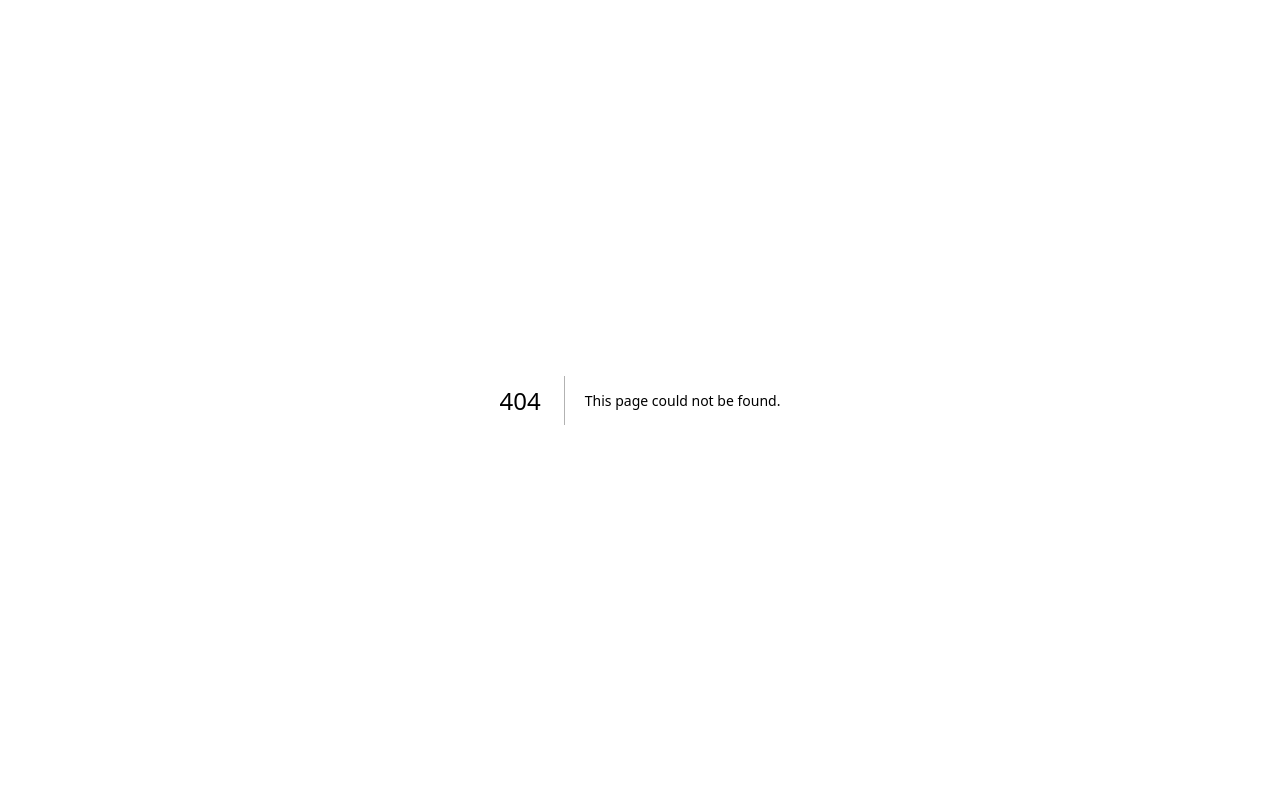
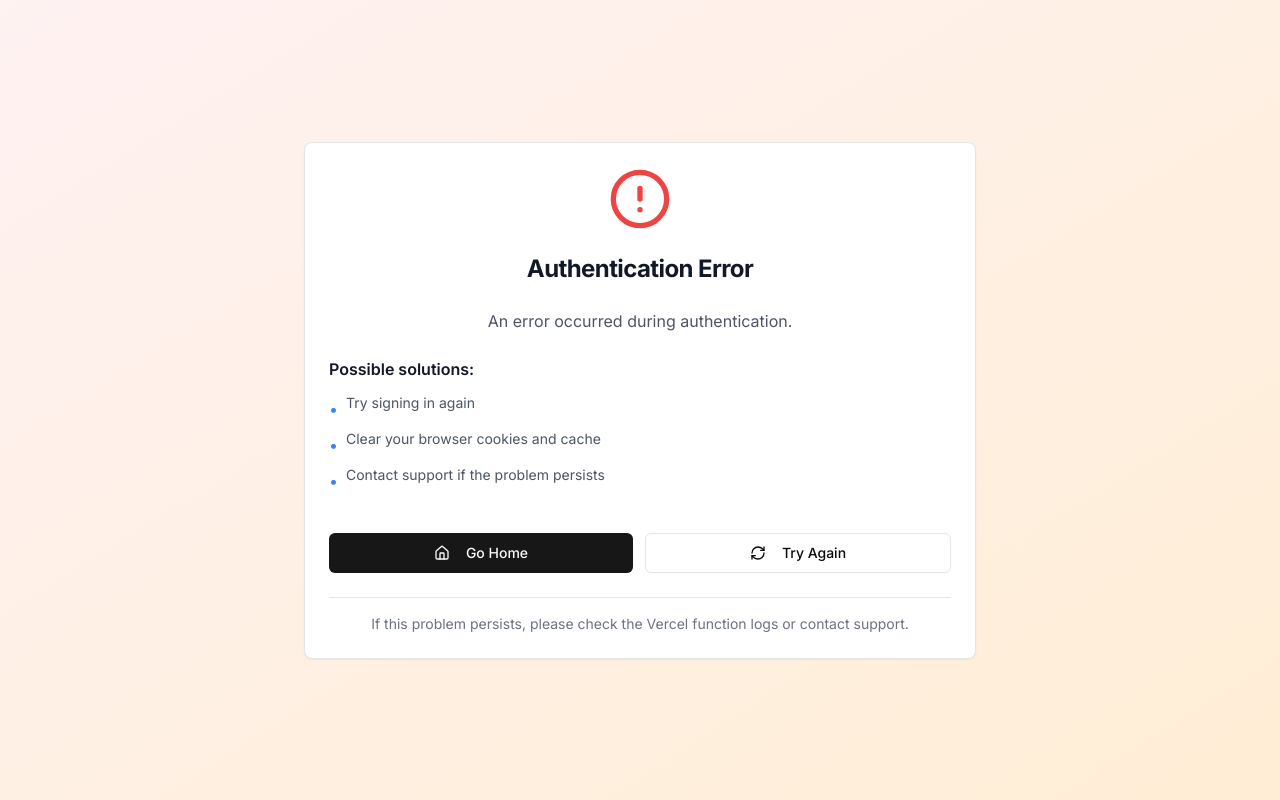
Before and after one commit to junaidjmomin/classroom, a Next.js app: page /auth/error in a window 1280 px wide. Before the commit this address had no page. Built offline with nearby package versions, Linux system fonts and the light colour scheme.

Commit message:
Create page.tsx

```diff
--- /dev/null
+++ b/app/auth/error/page.tsx
@@ -0,0 +1,140 @@
+"use client"
+
+import { useSearchParams } from 'next/navigation'
+import { Button } from "@/components/ui/button"
+import { Card, CardContent, CardHeader, CardTitle } from "@/components/ui/card"
+import { AlertCircle, Home, RefreshCw } from "lucide-react"
+import Link from 'next/link'
+
+const errorMessages = {
+  Configuration: "There is a problem with the server configuration.",
+  AccessDenied: "You do not have permission to sign in.",
+  Verification: "The verification token has expired or has already been used.",
+  Default: "An error occurred during authentication.",
+  OAuthSignin: "Error in constructing an authorization URL.",
+  OAuthCallback: "Error in handling the response from an OAuth provider.",
+  OAuthCreateAccount: "Could not create OAuth provider user in the database.",
+  EmailCreateAccount: "Could not create email provider user in the database.",
+  Callback: "Error in the OAuth callback handler route.",
+  OAuthAccountNotLinked: "The email on the account is already linked, but not with this OAuth account.",
+  EmailSignin: "Sending the e-mail with the verification token failed.",
+  CredentialsSignin: "The authorize callback returned null in the Credentials provider.",
+  SessionRequired: "The content of this page requires you to be signed in at all times.",
+}
+
+export default function AuthErrorPage() {
+  const searchParams = useSearchParams()
+  const error = searchParams.get('error') as keyof typeof errorMessages
+
+  const errorMessage = errorMessages[error] || errorMessages.Default
+
+  const getErrorDetails = (error: string) => {
+    switch (error) {
+      case 'Configuration':
+        return {
+          title: "Configuration Error",
+          description: "There's an issue with the authentication setup. Please contact the administrator.",
+          suggestions: [
+            "Check that GOOGLE_CLIENT_ID and GOOGLE_CLIENT_SECRET are set in Vercel",
+            "Verify that NEXTAUTH_URL matches your deployment URL",
+            "Ensure NEXTAUTH_SECRET is properly configured"
+          ]
+        }
+      case 'AccessDenied':
+        return {
+          title: "Access Denied",
+          description: "You don't have permission to access this application.",
+          suggestions: [
+            "Make sure your Google account is added to the test users list",
+            "Check if the Google Cloud app is in testing mode",
+            "Contact the administrator to be added as a test user"
+          ]
+        }
+      case 'OAuthCallback':
+        return {
+          title: "OAuth Callback Error",
+          description: "There was an error processing the Google OAuth response.",
+          suggestions: [
+            "Check that the redirect URI in Google Cloud Console matches exactly",
+            "Verify that the Google Classroom API is enabled",
+            "Make sure your app is not exceeding Google's rate limits"
+          ]
+        }
+      default:
+        return {
+          title: "Authentication Error",
+          description: errorMessage,
+          suggestions: [
+            "Try signing in again",
+            "Clear your browser cookies and cache",
+            "Contact support if the problem persists"
+          ]
+        }
+    }
+  }
+
+  const errorDetails = getErrorDetails(error)
+
+  return (
+    <div className="min-h-screen bg-gradient-to-br from-red-50 to-orange-100 flex items-center justify-center p-4">
+      <Card className="w-full max-w-2xl">
+        <CardHeader className="text-center">
+          <div className="flex justify-center mb-4">
+            <AlertCircle className="h-16 w-16 text-red-500" />
+          </div>
+          <CardTitle className="text-2xl font-bold text-gray-900">
+            {errorDetails.title}
+          </CardTitle>
+        </CardHeader>
+
+        <CardContent className="space-y-6">
+          <div className="text-center">
+            <p className="text-gray-600 mb-4">
+              {errorDetails.description}
+            </p>
+
+            {error && (
+              <div className="bg-gray-100 p-3 rounded-lg">
+                <p className="text-sm font-mono text-gray-800">
+                  Error Code: {error}
+                </p>
+              </div>
+            )}
+          </div>
+
+          <div className="space-y-3">
+            <h3 className="font-semibold text-gray-900">Possible solutions:</h3>
+            <ul className="space-y-2">
+              {errorDetails.suggestions.map((suggestion, index) => (
+                <li key={index} className="flex items-start space-x-2">
+                  <span className="text-blue-500 mt-1">•</span>
+                  <span className="text-gray-600 text-sm">{suggestion}</span>
+                </li>
+              ))}
+            </ul>
+          </div>
+
+          <div className="flex flex-col sm:flex-row gap-3 pt-4">
+            <Button asChild className="flex-1">
+              <Link href="/">
+                <Home className="h-4 w-4 mr-2" />
+                Go Home
+              </Link>
+            </Button>
+
+            <Button variant="outline" className="flex-1" onClick={() => window.location.reload()}>
+              <RefreshCw className="h-4 w-4 mr-2" />
+              Try Again
+            </Button>
+          </div>
+
+          <div className="text-center pt-4 border-t">
+            <p className="text-sm text-gray-500">
+              If this problem persists, please check the Vercel function logs or contact support.
+            </p>
+          </div>
+        </CardContent>
+      </Card>
+    </div>
+  )
+}
```
